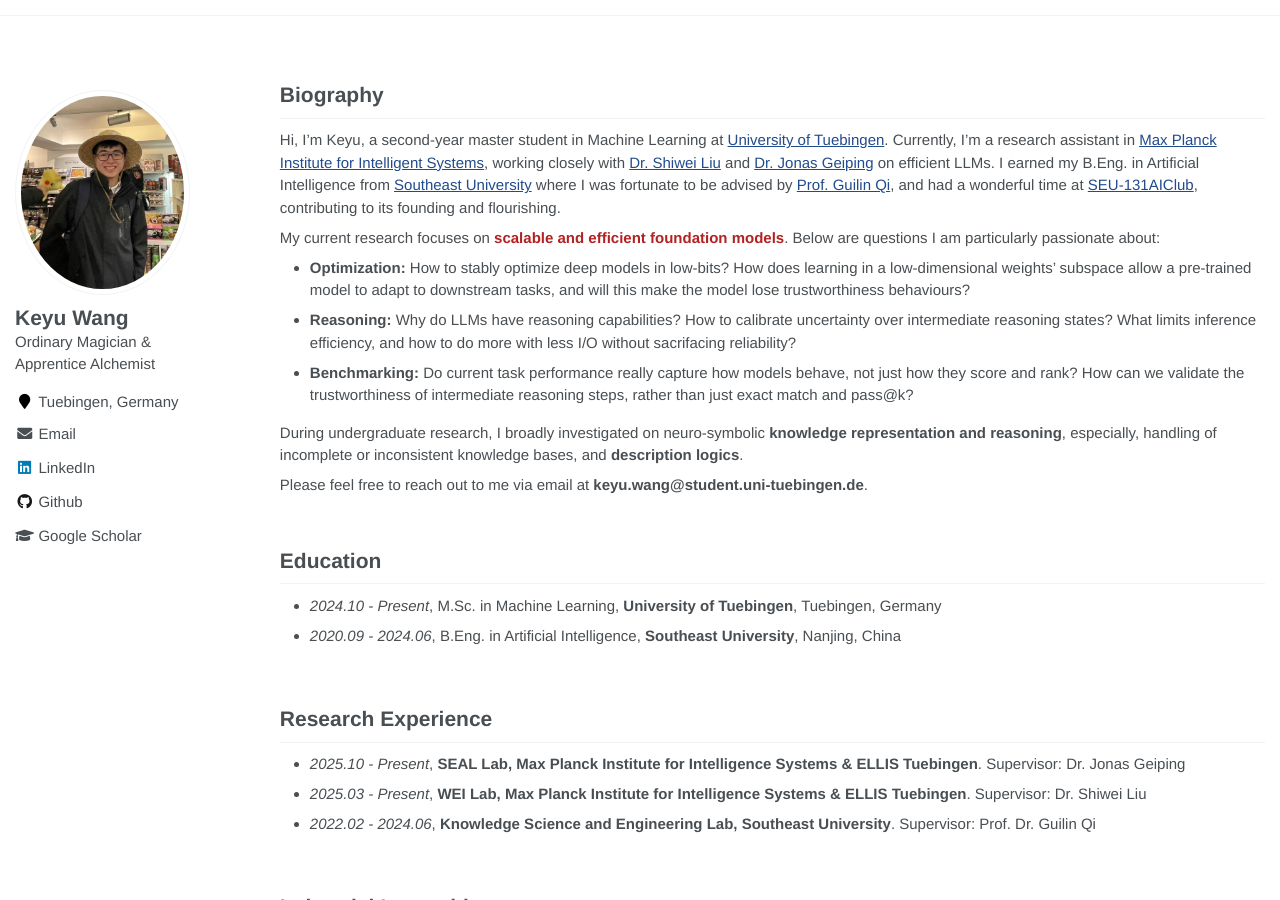
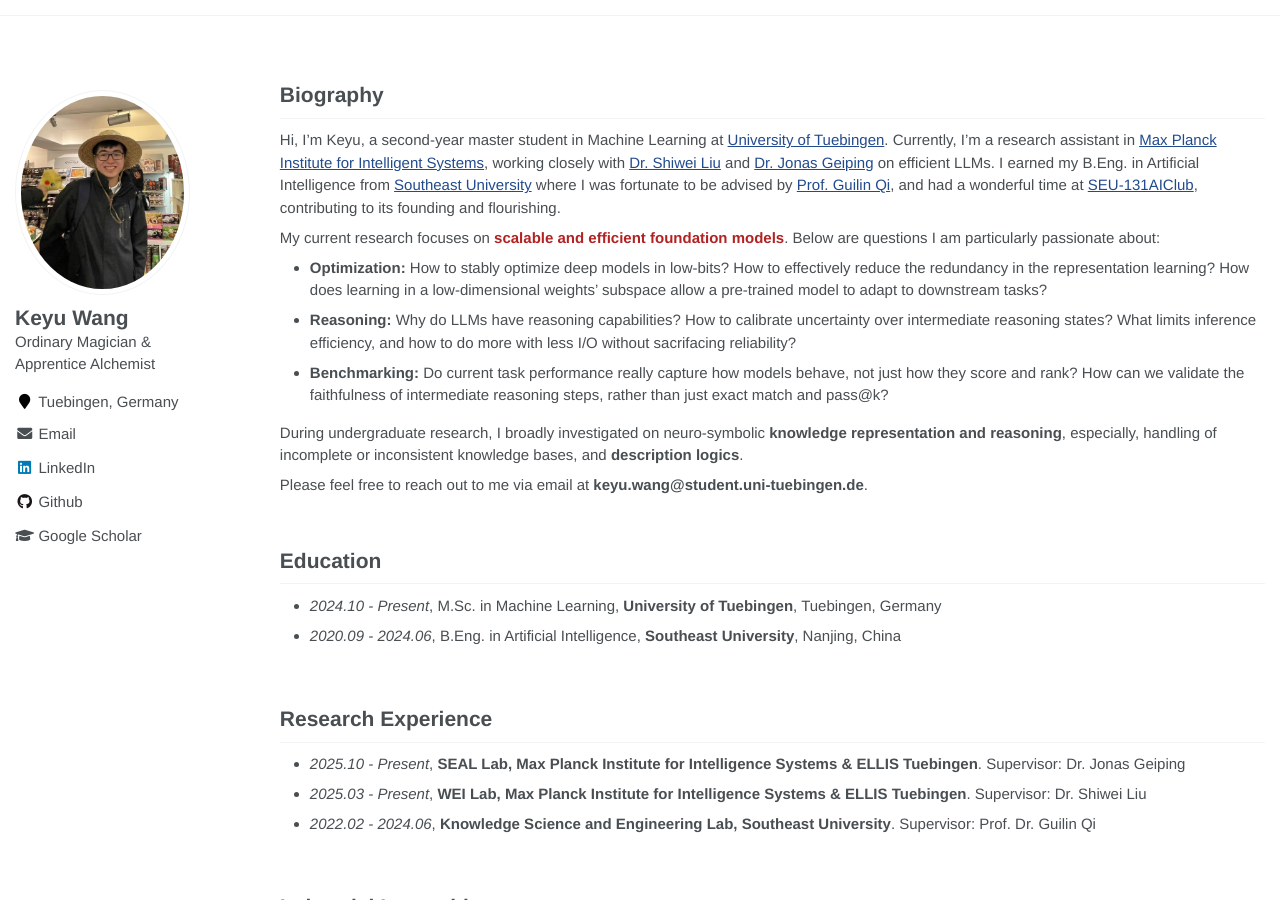
Before and after one commit to keyu-wang-2002/keyu-wang-2002.github.io, a Jekyll site: the page built from _pages/about.md, in a window 1280 px wide and 900 px high. Built offline with Jekyll 4.4.1, drawn with Linux system fonts in a browser that asks for light colours.

Commit message:
Update about.md

```diff
--- a/_pages/about.md
+++ b/_pages/about.md
@@ -18,9 +18,9 @@ redirect_from:
 Hi, I'm Keyu, a second-year master student in Machine Learning at [University of Tuebingen]([[https://uni-tuebingen.de/en/]]). Currently, I’m a research assistant in [Max Planck Institute for Intelligent Systems](https://is.mpg.de/), working closely with  [Dr. Shiwei Liu](https://shiweiliuiiiiiii.github.io) and [Dr. Jonas Geiping](https://jonasgeiping.github.io/) on efficient LLMs. I earned my B.Eng. in Artificial Intelligence from [Southeast University](https://www.seu.edu.cn/) where I was fortunate to be advised by [Prof. Guilin Qi](https://scholar.google.com/citations?user=1gw3LJQAAAAJ&hl=zh-CN), and had a wonderful time at [SEU-131AIClub](https://github.com/131AIClub), contributing to its founding and flourishing.
 
 My current research focuses on <font color='FireBrick'><strong> scalable and efficient foundation models</strong></font>. Below are questions I am particularly passionate about:
-- <strong>Optimization: </strong> How to stably optimize deep models in low-bits? How does learning in a low-dimensional weights' subspace allow a pre-trained model to adapt to downstream tasks, and will this make the model lose trustworthiness behaviours?
+- <strong>Optimization: </strong>  How to stably optimize deep models in low-bits? How to effectively reduce the redundancy in the representation learning? How does learning in a low-dimensional weights' subspace allow a pre-trained model to adapt to downstream tasks?
 - <strong>Reasoning: </strong> Why do LLMs have reasoning capabilities?  How to calibrate uncertainty over intermediate reasoning states? What limits inference efficiency, and how to do more with less I/O without sacrifacing reliability?
-- <strong>Benchmarking: </strong> Do current task performance really capture how models behave, not just how they score and rank? How can we validate the trustworthiness of intermediate reasoning steps, rather than just exact match and pass@k?
+- <strong>Benchmarking: </strong> Do current task performance really capture how models behave, not just how they score and rank? How can we validate the faithfulness of intermediate reasoning steps, rather than just exact match and pass@k?
 
 During undergraduate research, I broadly investigated on  neuro-symbolic <strong>knowledge representation and reasoning</strong>, especially, handling of incomplete or inconsistent knowledge bases, and <strong>description logics</strong>. <!--Recently, I’ve begun to examine the systematic limitations of existing end-to-end VLA approaches and to revisit the problem from the perspective of knowledge representation and reasoning—namely, how to enable machines to understand concepts of the physical world so that natural language can be mapped to high-dimensional continuous control via key bridges such as task logic, physical constraints, and spatial geometry. -->
 
```
